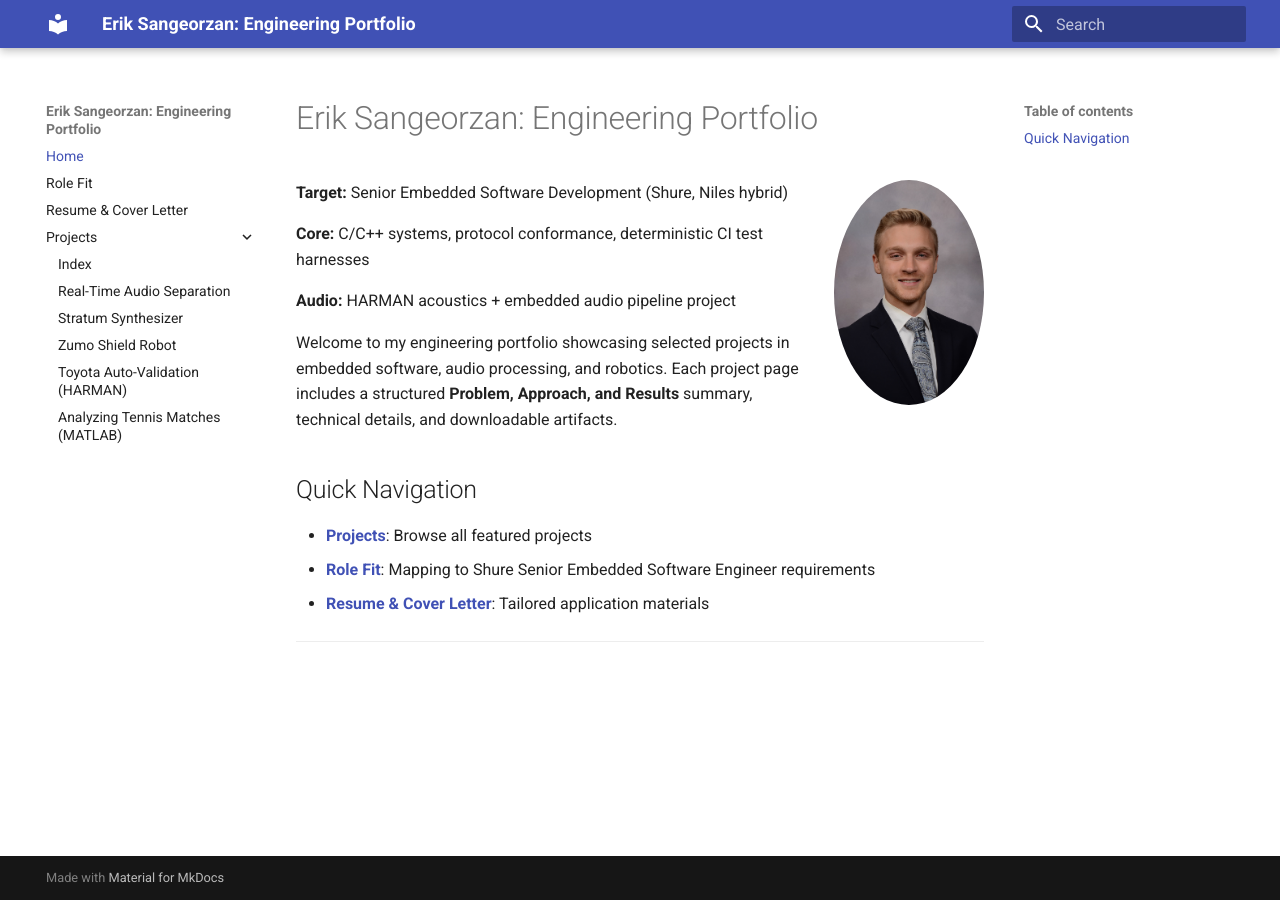
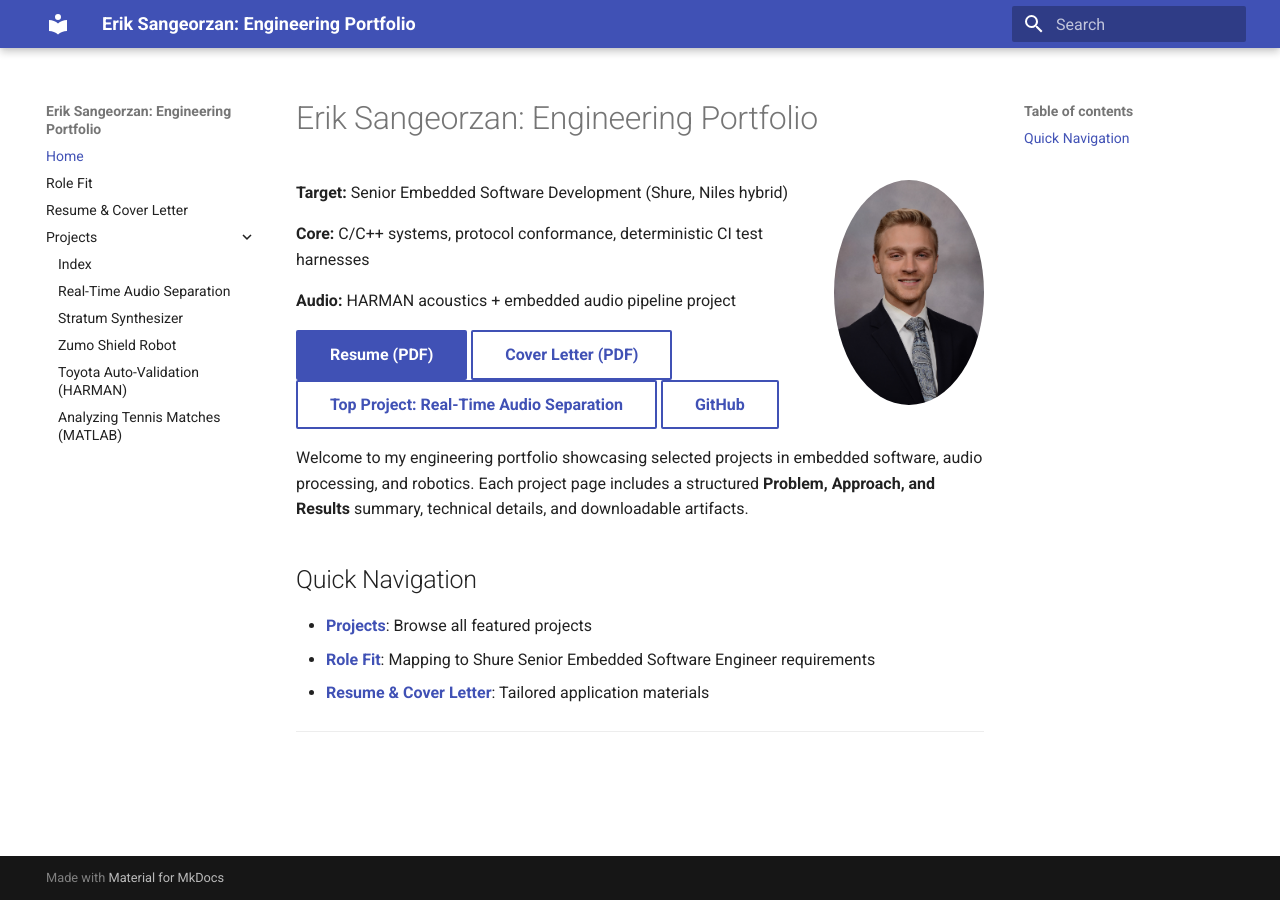
Before and after one commit to ejsang/erik-sangeorzan-portfolio, an MkDocs documentation site: the page built from docs/index.md, in a window 1280 px wide. Built offline with MkDocs 1.6.1 and Material for MkDocs 9.7.7, drawn with Linux system fonts in a browser that asks for light colours.

Commit message:
Update resume/cover letter links to point to local PDFs (requires upload)

```diff
--- a/docs/index.md
+++ b/docs/index.md
@@ -8,6 +8,11 @@
 
 **Audio:** HARMAN acoustics + embedded audio pipeline project
 
+[Resume (PDF)](assets/Erik_Sangeorzan_Resume.pdf){: .md-button .md-button--primary}
+[Cover Letter (PDF)](assets/Erik_Sangeorzan_Cover_Letter.pdf){: .md-button}
+[Top Project: Real-Time Audio Separation](projects/real-time-audio-separation.md){: .md-button}
+[GitHub](https://github.com/ejsang){: .md-button}
+
 Welcome to my engineering portfolio showcasing selected projects in embedded software, audio processing, and robotics. Each project page includes a structured **Problem, Approach, and Results** summary, technical details, and downloadable artifacts.
 
 ## Quick Navigation
```
Also changed, not shown: docs/resume-cover.md (+2 -2 lines).
